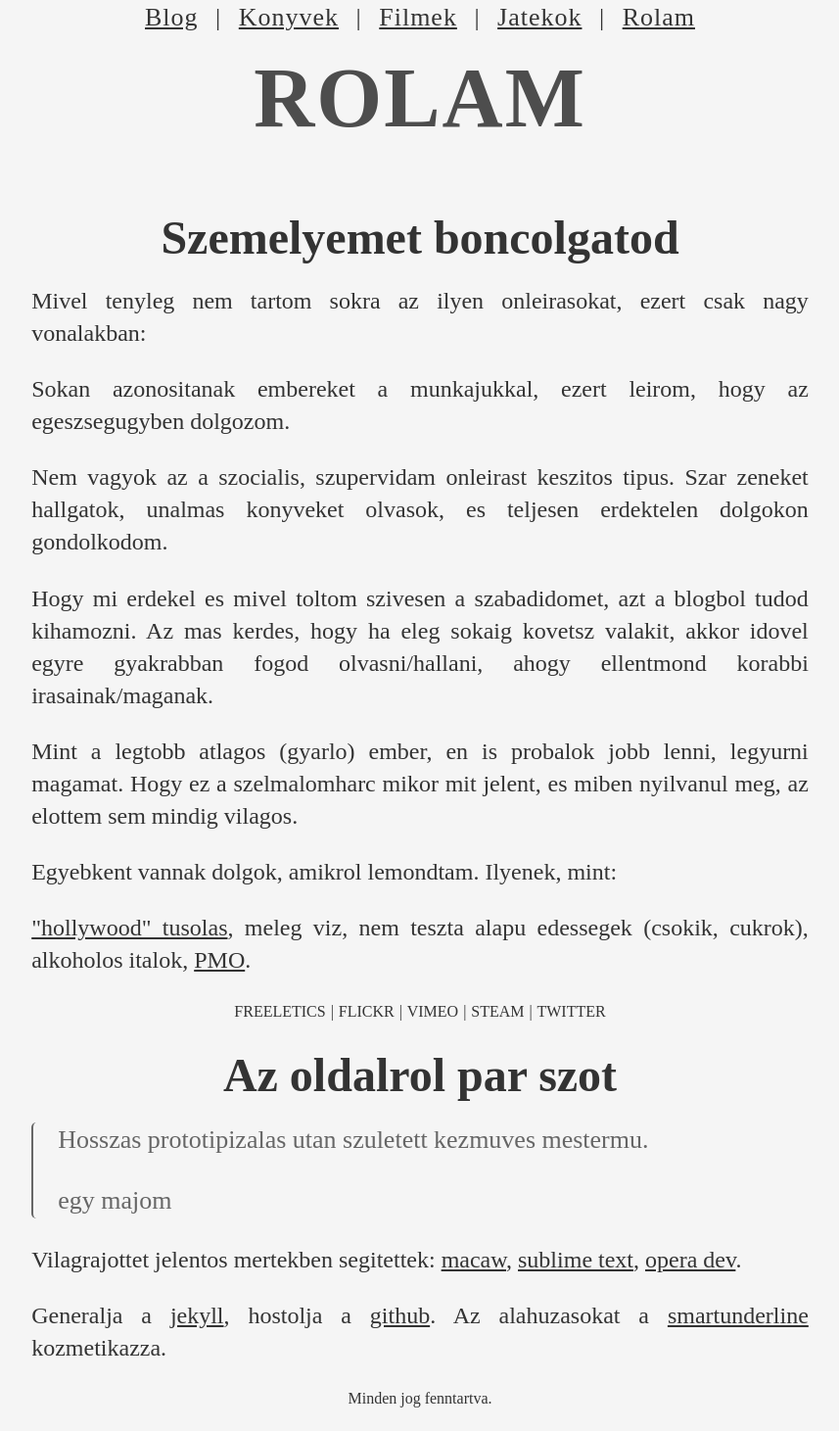
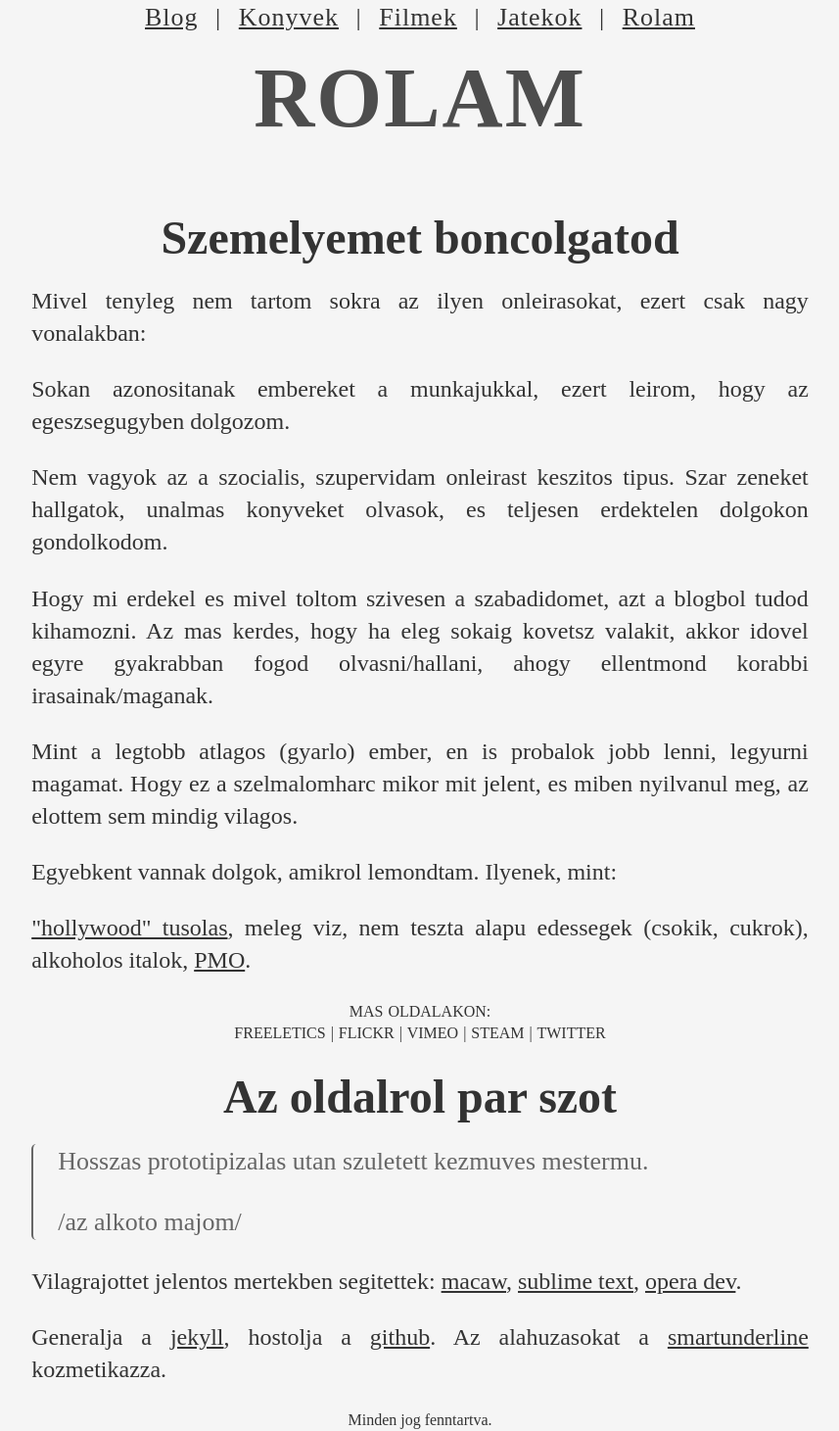
Before and after one commit to 4p3/4p3.github.io, a Jekyll site: the page built from rolam.html, in a window 1280 px wide. Shown: the whole page at 98% size, without its empty margins (211-1068 px from the left). Built offline with Jekyll 4.4.1, drawn with Linux system fonts in a browser that asks for light colours; Markdown is read by kramdown in place of the engine named in the settings; before the commit the page ends 1439 px from its top, so only the background shows below that.

Commit message:
minor fix

```diff
--- a/rolam.html
+++ b/rolam.html
@@ -13,10 +13,10 @@
 	<p>Egyebkent vannak dolgok, amikrol lemondtam. Ilyenek, mint:</p>
 	<p><a href="http://en.wikipedia.org/wiki/Navy_shower">"hollywood" tusolas</a>, meleg viz, nem teszta alapu edessegek (csokik, cukrok), alkoholos italok, <a href="https://www.youtube.com/watch?v=wSF82AwSDiU">PMO</a>.</p>
     </div>
-    <div class="post-footer"><a href="https://www.freeletics.com/de/users/3160196/feed">freeletics</a> | <a href="https://www.flickr.com/photos/c4nn1b4l/">flickr</a> | <a href="https://vimeo.com/4p3">vimeo</a> | <a href="http://steamcommunity.com/id/4p3/">steam</a> | <a href="http://steamcommunity.com/id/4p3/">twitter</a></div>
+    <div class="post-footer"><p>mas oldalakon:</p><p><a href="https://www.freeletics.com/de/users/3160196/feed">freeletics</a> | <a href="https://www.flickr.com/photos/c4nn1b4l/">flickr</a> | <a href="https://vimeo.com/4p3">vimeo</a> | <a href="http://steamcommunity.com/id/4p3/">steam</a> | <a href="http://steamcommunity.com/id/4p3/">twitter</a></p></div>
     <div class="post-title">Az oldalrol par szot</div>
     <div class="post-content">
-    <blockquote><p>Hosszas prototipizalas utan szuletett kezmuves mestermu.</p><p>egy majom</p></blockquote>
+    <blockquote><p>Hosszas prototipizalas utan szuletett kezmuves mestermu.</p><p>/az alkoto majom/</p></blockquote>
     <p>Vilagrajottet jelentos mertekben segitettek: <a href="http://macaw.co">macaw</a>, <a href="https://www.sublimetext.com">sublime text</a>, <a href="http://www.opera.com/developer">opera dev</a>.</p>
     <p>Generalja a <a href="http://jekyllrb.com">jekyll</a>, hostolja a <a href="https://pages.github.com">github</a>. Az alahuzasokat a <a href="https://github.com/EagerIO/SmartUnderline">smartunderline</a> kozmetikazza.</p>
     </div>
```
